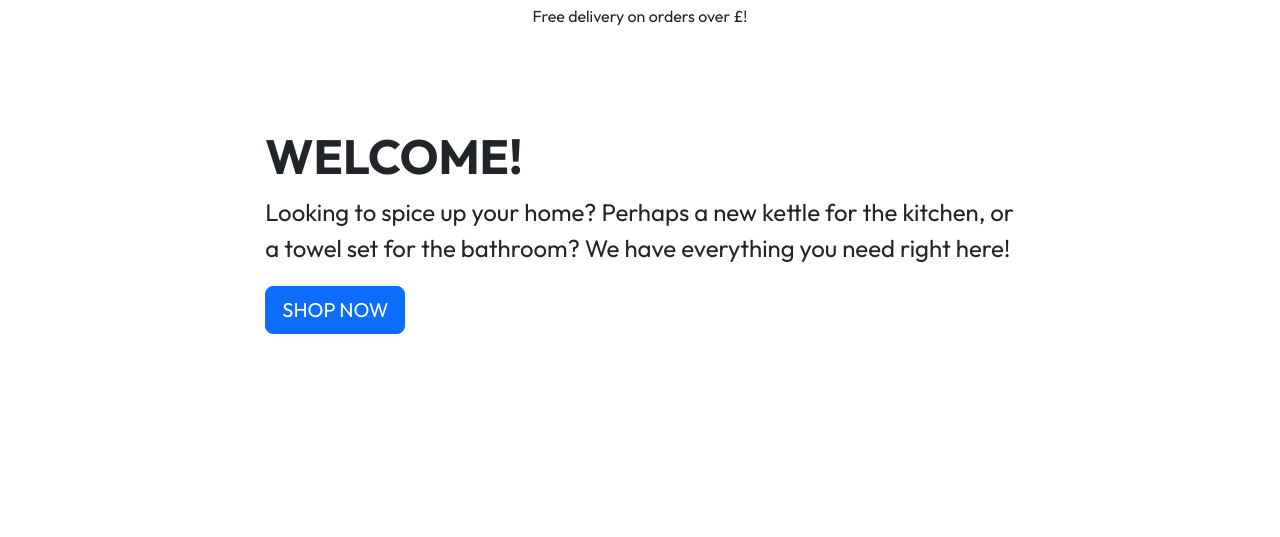
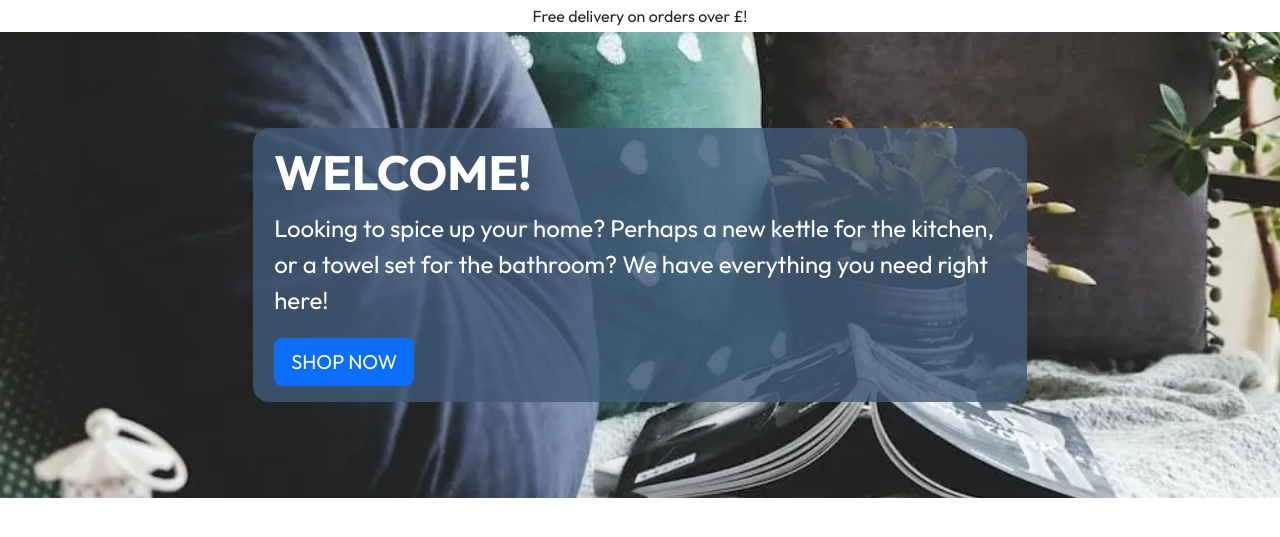
Before and after one commit to lewis-creates/homenest, a Django app: page / in a window 1280 px wide. Shown: the part 192-729 px from the top of the page. Run offline with Django 3.2, Linux system fonts and the light colour scheme; some libraries are stand-ins or nearby versions.

Commit message:
Added css styling for hero home background and text, added hero image to header

```diff
--- a/static/css/base.css
+++ b/static/css/base.css
@@ -67,3 +67,19 @@ p {
     margin-left: 0.25rem;
     margin-right: 0;
 }
+
+/* Home Page */
+
+.home-background {
+    background: url(../../media/homemainimagenew.webp);
+    background-position: center;
+    background-repeat: no-repeat;
+    background-size: cover;
+    color: #fff;
+}
+
+.home-text-background {
+    background-color: rgba(65, 90, 119, 0.8);
+    border-radius: 1rem;
+    padding: 1rem 1.3rem;
+}
```
